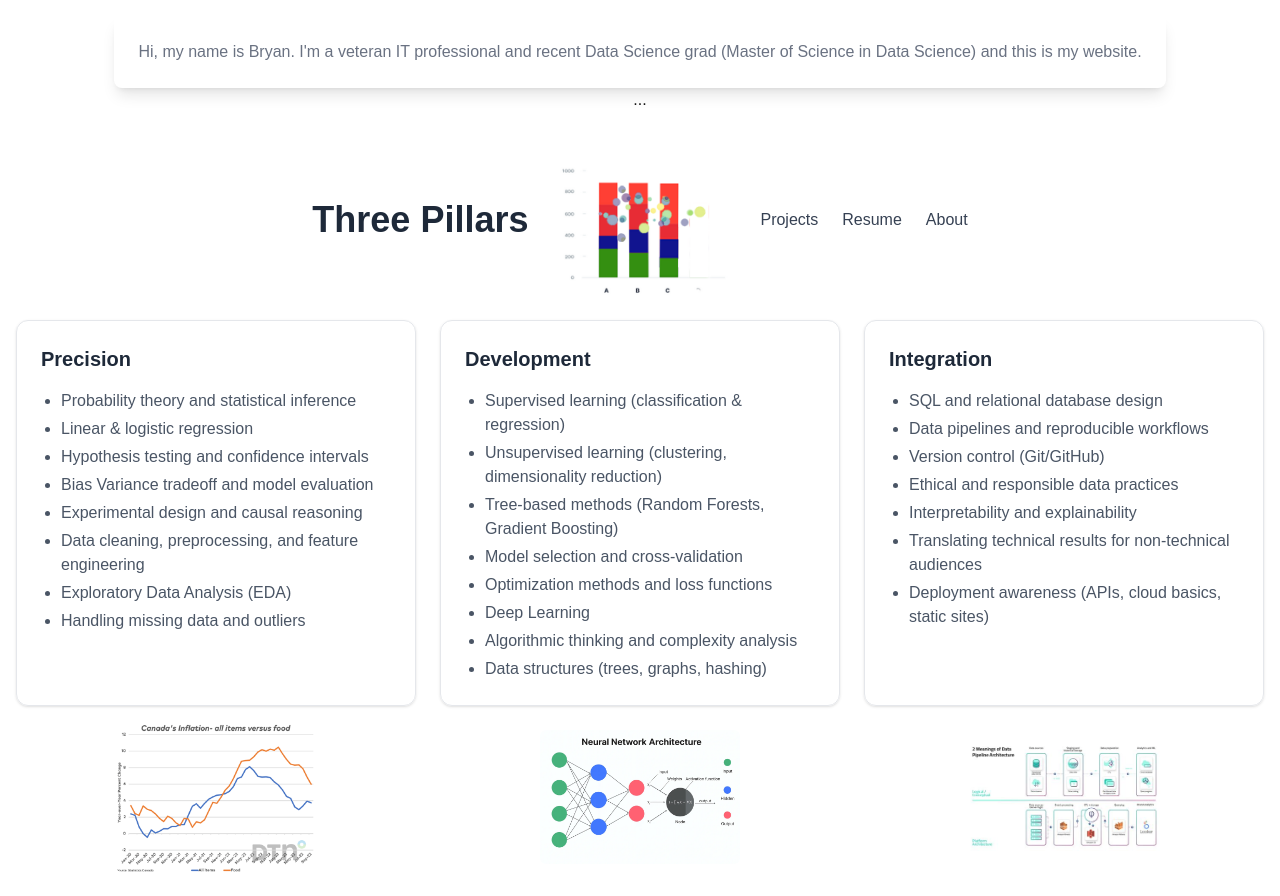
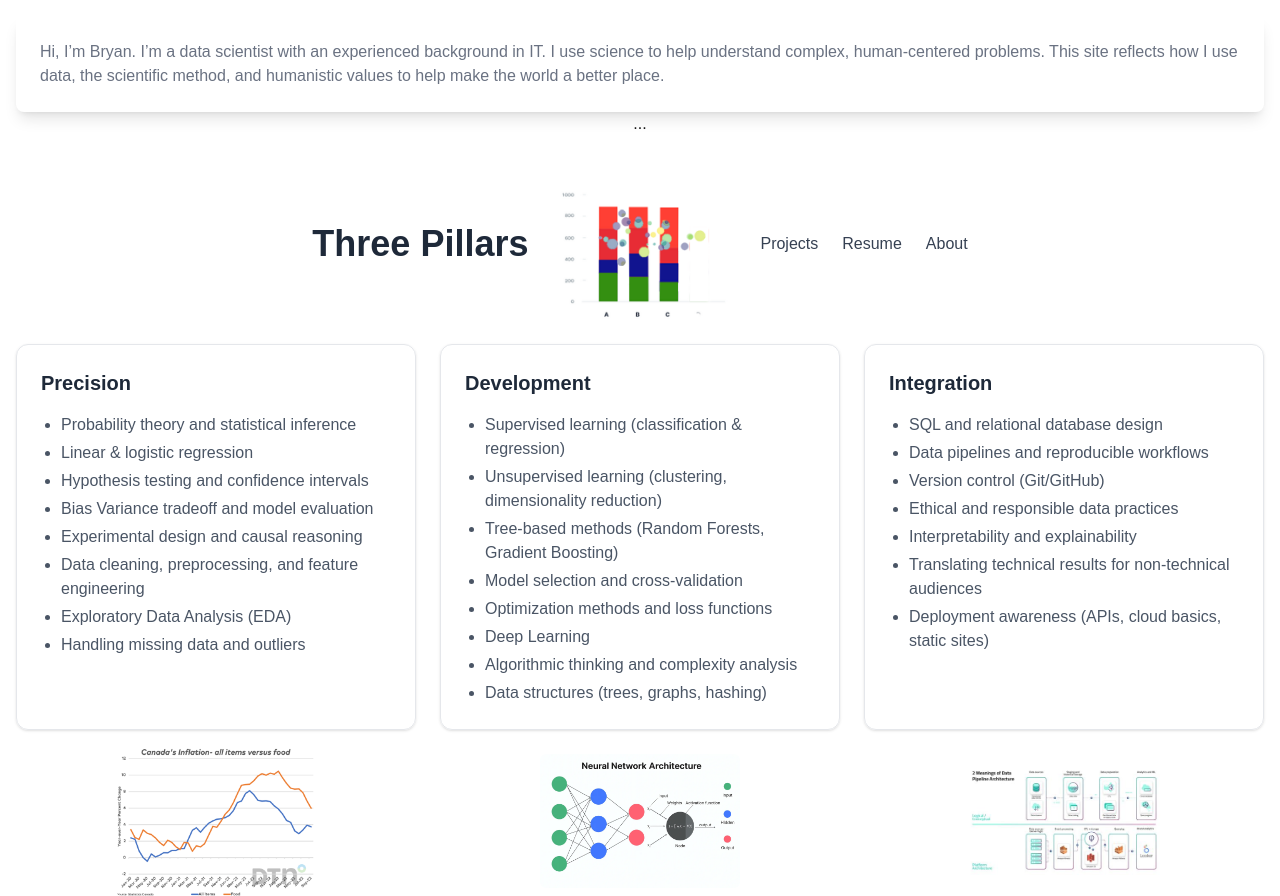
Before and after one commit to BryanB-prog/ThreePillars, a Next.js app: page / in a window 1280 px wide. Before the commit the page ends 872 px from the top, so only its background shows below. Built offline with nearby package versions, Linux system fonts and the light colour scheme.

Commit message:
Revise HomePage content and introduction
Updated the introduction and content of the HomePage component to reflect a more personal and professional background.

```diff
--- a/app/page.tsx
+++ b/app/page.tsx
@@ -10,7 +10,9 @@ const HomePage: React.FC = () => {
       <section className="p-6 rounded-lg shadow-lg">
 
         <p className="text-gray-500">
-         Hi, my name is Bryan. I'm a veteran IT professional and recent Data Science grad (Master of Science in Data Science) and this is my website.
+         Hi, I’m Bryan. I’m a data scientist with an experienced background in IT. I use science to help understand complex, human-centered problems.
+          This site reflects how I use data, the scientific method, and humanistic values to help make the world a better place.
+
         </p>
       </section>
       <div className="mb-2">
```
